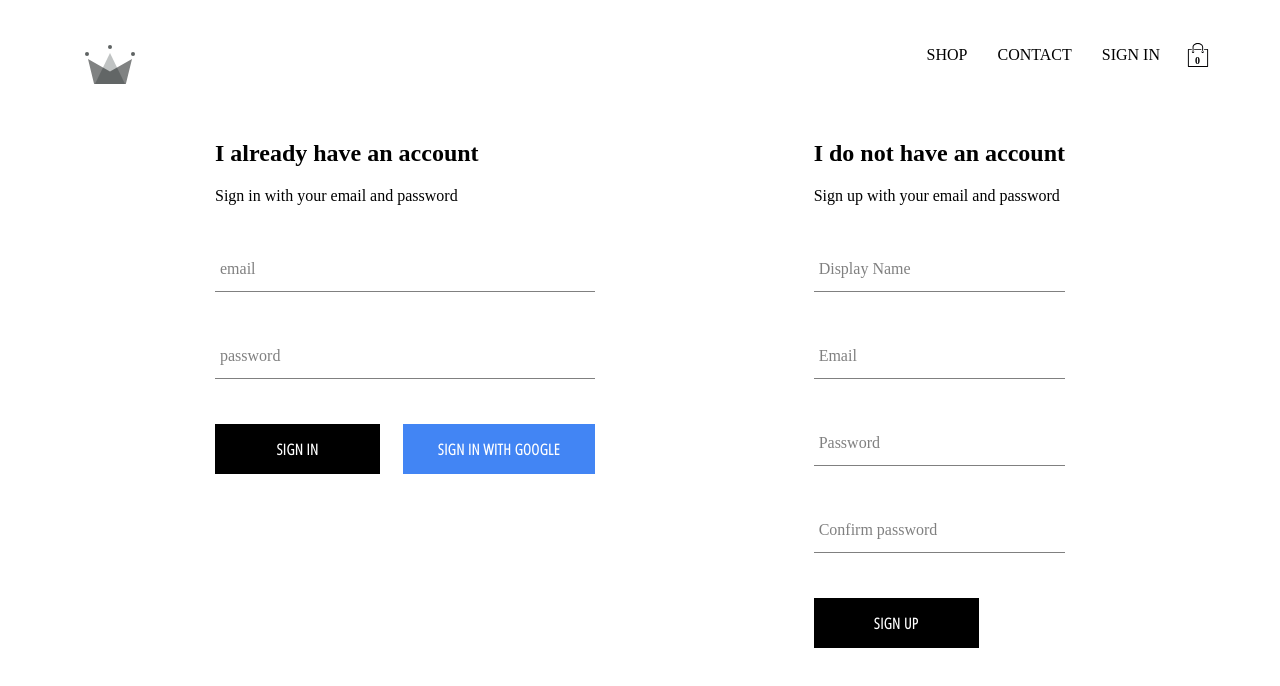
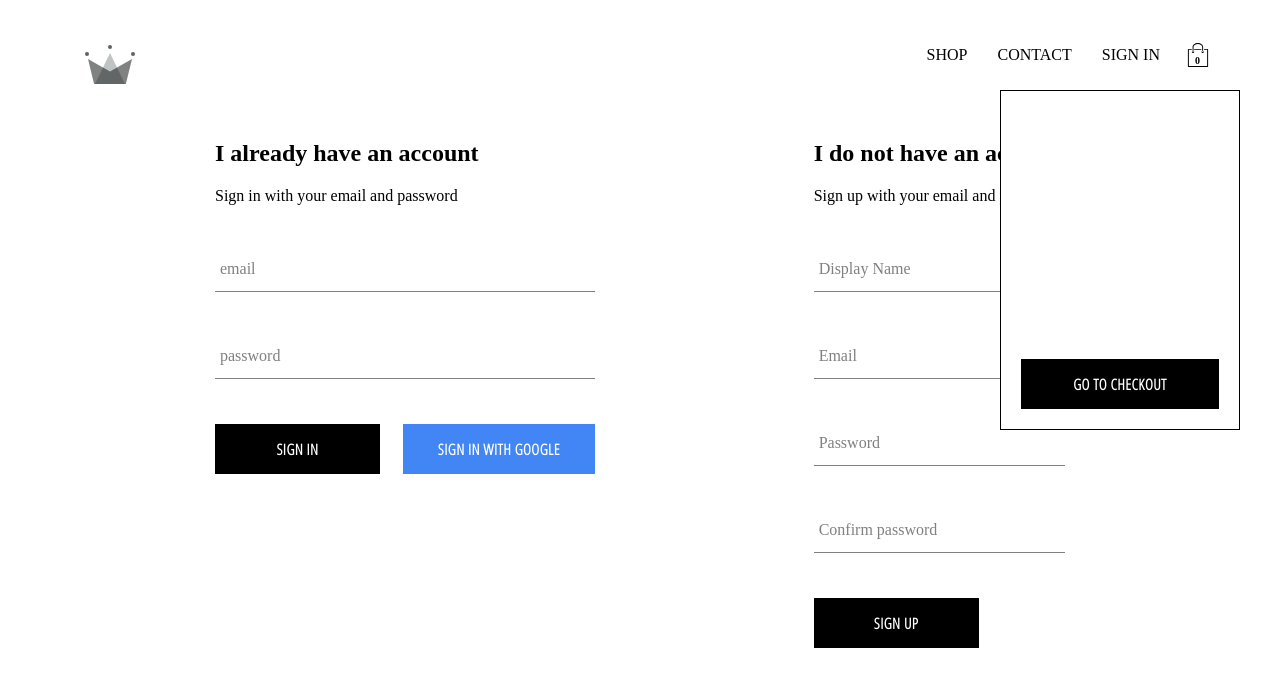
Before and after one commit to marcinwal/crwn-cloathing, a React (Create React App) app: page /signin in a window 1280 px wide. Shown: the top 686 px of the page. Built offline with nearby package versions, Linux system fonts and the light colour scheme; no server answers.

Commit message:
starting with cart-dropdown

```diff
--- /dev/null
+++ b/src/components/cart-dropdown/cart-dropdown.component.jsx
@@ -0,0 +1,14 @@
+import React from 'react';
+
+import CustomButton from '../custom-button/custom-button.component';
+
+import './cart-dropdown.styles.scss';
+
+const CartDropdown = () => (
+    <div className='cart-dropdown'>
+        <div className='cart-items' />
+        <CustomButton>GO TO CHECKOUT</CustomButton>
+    </div>
+);
+
+export default CartDropdown;
--- /dev/null
+++ b/src/components/cart-dropdown/cart-dropdown.styles.scss
@@ -0,0 +1,24 @@
+.cart-dropdown {
+    position: absolute;
+    width: 240px;
+    height: 340px;
+    display: flex;
+    flex-direction: column;
+    padding: 20px;
+    border: 1px solid black;
+    background-color: white;
+    top: 90px;
+    right: 40px;
+    z-index: 5;
+
+    .cart-items {
+      height: 240px;
+      display: flex;
+      flex-direction: column;
+      overflow: scroll;
+    }
+
+    button {
+      margin-top: auto;
+    }
+  }
--- a/src/components/header/header.component.jsx
+++ b/src/components/header/header.component.jsx
@@ -4,6 +4,7 @@
 
 import { auth } from '../../firebase/firebase.utils';
 import CartIcon from '../cart-icon/cart-icon.component';
+import CartDropdown from '../cart-dropdown/cart-dropdown.component';
 
 import { ReactComponent as Logo } from '../../assets/crown.svg';
 
@@ -30,6 +31,7 @@
             )}
             <CartIcon />
         </div>
+        <CartDropdown />
     </div>
 );
 
```
